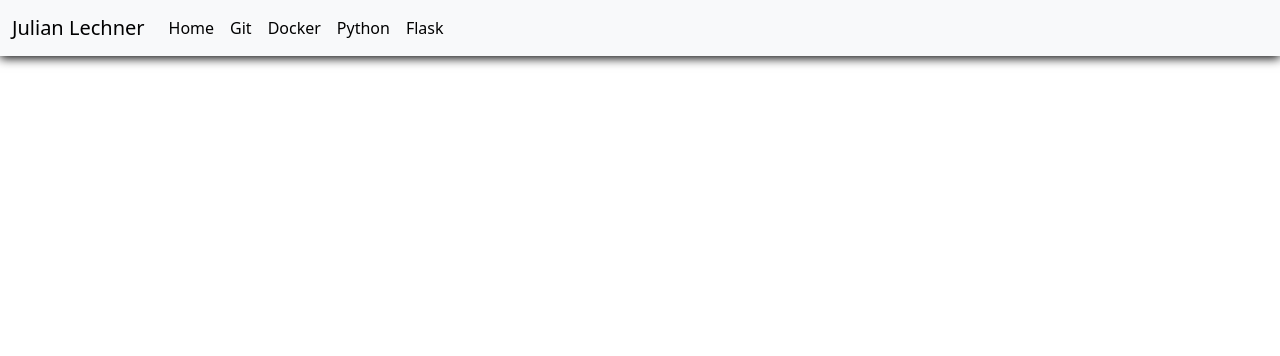
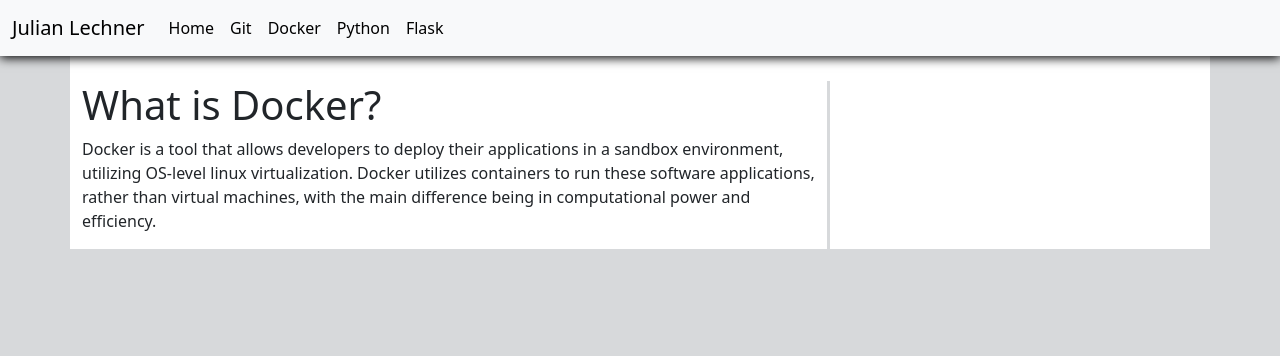
Before and after one commit to jll38/IS218_S22_Project_One, a Flask app: page /docker in a window 1280 px wide. Shown: the top 356 px of the page. Run offline with Flask 2, Linux system fonts and the light colour scheme; some libraries are stand-ins or nearby versions.

Commit message:
git and docker pages

```diff
--- a/templates/docker.html
+++ b/templates/docker.html
@@ -8,7 +8,7 @@
         {% endblock %}
     <title>Docker</title>
 </head>
-<body>
+<body style="background-color:#d7d9db">
 <div class="position-sticky">
      <nav class="navbar navbar-expand-lg navbar-light bg-light" style="box-shadow: 0px 2px 10px black">
                     <div class="container-fluid">
@@ -33,5 +33,23 @@
                     </div>
                 </nav>
 </div>
+
+<div class="container-lg" style="background-color:white">
+    <div class="row" style="padding-top:25px">
+        <div class="col-8" style="border-right: solid #d7d9db">
+            <h1>What is Docker?</h1>
+            <p>
+                Docker is a tool that allows developers to deploy their applications
+                in a sandbox environment, utilizing OS-level linux virtualization.
+                Docker utilizes containers to run these software applications, rather than
+                virtual machines, with the main difference being in computational power
+                and efficiency.
+            </p>
+        </div>
+        <div class="col-4">
+
+        </div>
+    </div>
+</div>
 </body>
 </html>
--- a/templates/index.html
+++ b/templates/index.html
@@ -41,7 +41,7 @@
                 </nav>
 </div>
 <script src="carousel.js" defer></script>
-<div id="carousel" class="carousel slide" data-ride="carousel">
+<div id="carousel" class="carousel slide" data-ride="carousel" style="box-shadow: 0px 2px 10px black">
   <div class="carousel-inner">
     <div class="carousel-item active">
       <img class="d-block w-100" src="https://images4.alphacoders.com/985/thumb-1920-985805.png" alt="First slide">
```
Also changed, not shown: templates/git.html (+4 -8 lines).
